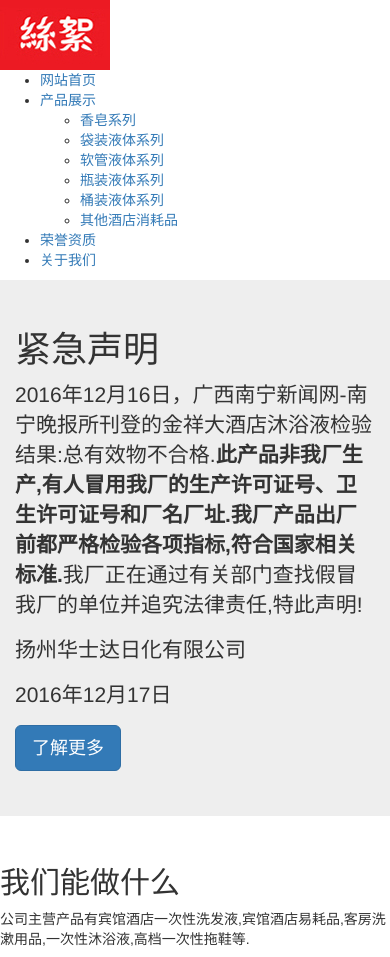
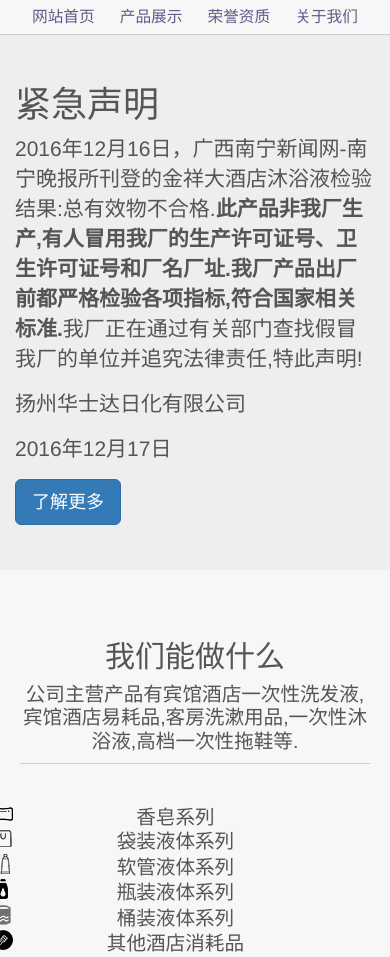
Before and after one commit to noveland/huashida, a plain HTML site: page src/index.html in a window 390 px wide. Shown: the top 957 px of the page. Drawn offline with Linux system fonts and the light colour scheme.

Commit message:
首页移动端优化
1、导航适配，文字及行高等优化；

```diff
--- a/src/css/index.css
+++ b/src/css/index.css
@@ -20,6 +20,9 @@ li{
 a{
     text-decoration: none;
     color: #5c5c8a;
+}
+a:hover,a:visited,a:link{
+    text-decoration: none;
 }
 /*清除浮动*/
 .clearfix:before,.clearfix:after{
@@ -66,12 +69,12 @@ a{
     display: none;
 }
 .nav-top-main li:hover .dropdown{
-    display: block;
+    display: none;/*隐藏*/
     position: absolute;
 }
 .nav-top-main li .dropdown li{
     float: none;
-    display: block;
+    display: none;/*隐藏*/
     width: 12em;
     background: #eee;
     line-height: 1.5em;
@@ -88,8 +91,18 @@ a{
     .logo{
         display: none;
     }
-    .navi,.nav-top,.nav-top ul{
+    .navi{
         width: 100%;
+    }
+    .nav-top{
+        width: 90%;
+    }
+    .nav-top ul{
+        width: 100%;
+        height: 3em;
+        line-height: 3em;
+        padding: 0;
+        font-size: 0.8em;
     }
     .nav-top ul.nav-top-main li ul.dropdown {
         display: none;
--- a/src/index.html
+++ b/src/index.html
@@ -6,7 +6,7 @@
     <meta name="viewport" content="width=device-width,initial-scale=1">
     <link rel="stylesheet" href="css\normalize.css">
     <link rel="stylesheet" href="css\bootstrap.min.css">
-    <link rel="stylesheet" href="css\indexcss.css">
+    <link rel="stylesheet" href="css\index.css">
     <title>华士达日化有限公司</title>
 </head>
 <body>
@@ -75,12 +75,12 @@
             <p>江苏省保健食品化妆品安全</p>
           </div>
         </div>
-        <a class="btn btn-primary btn-lg btn-xs" href="#" role="button">查看更多相关资质</a>
+        <a class="btn btn-primary btn-lg" href="#" role="button">查看更多相关资质</a>
       </div>
       <div class="context-three clearfix">
         <h2>合作与交流</h2>
         <p>你可以通过多种方式与我们联系，期待您的来访！</p>
-        <a class="btn btn-primary btn-lg btn-xs" href="#" role="button">联系我们</a>
+        <a class="btn btn-primary btn-lg" href="#" role="button">联系我们</a>
       </div>
     </div><!--下方介绍入口-->
     <div class="footer clearfix">
```
